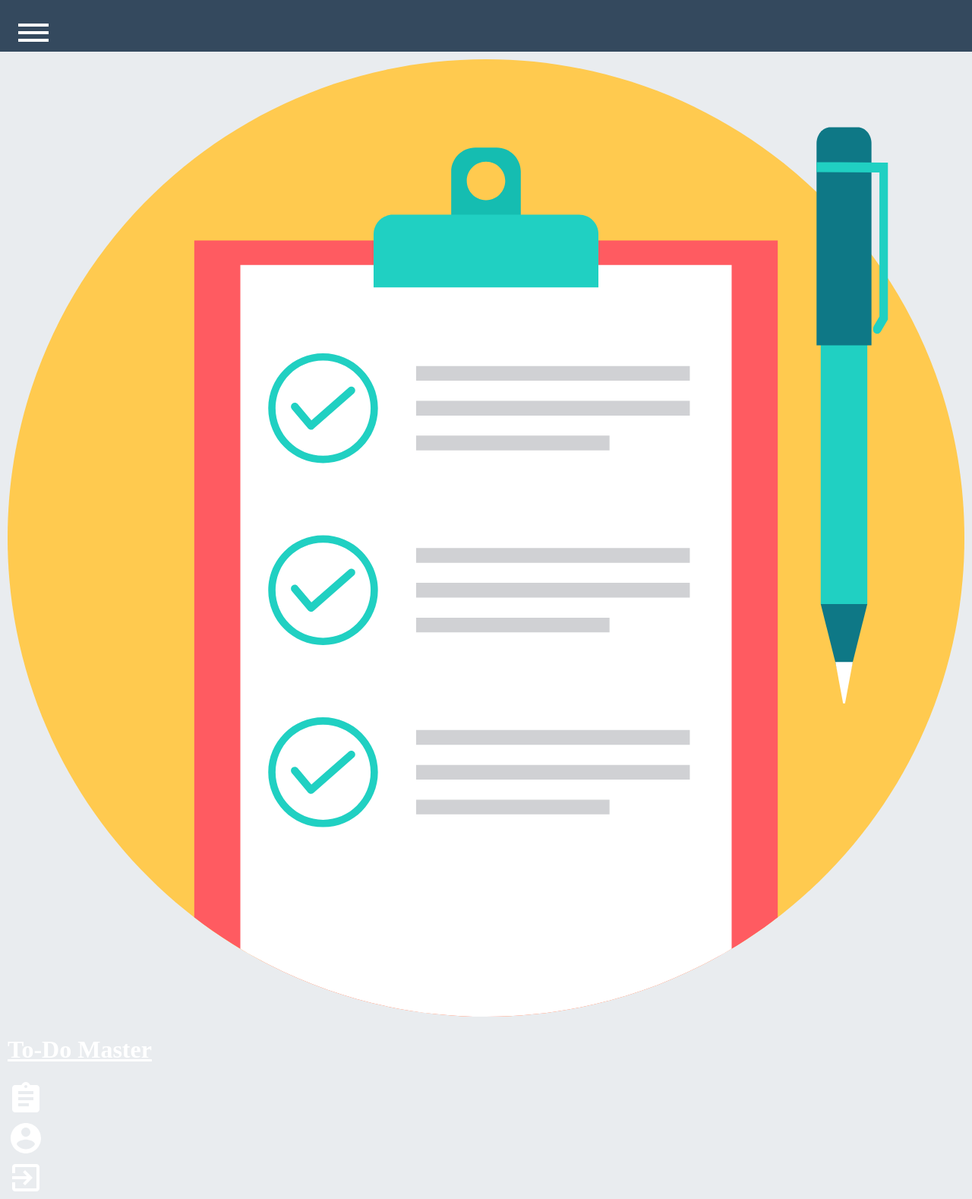
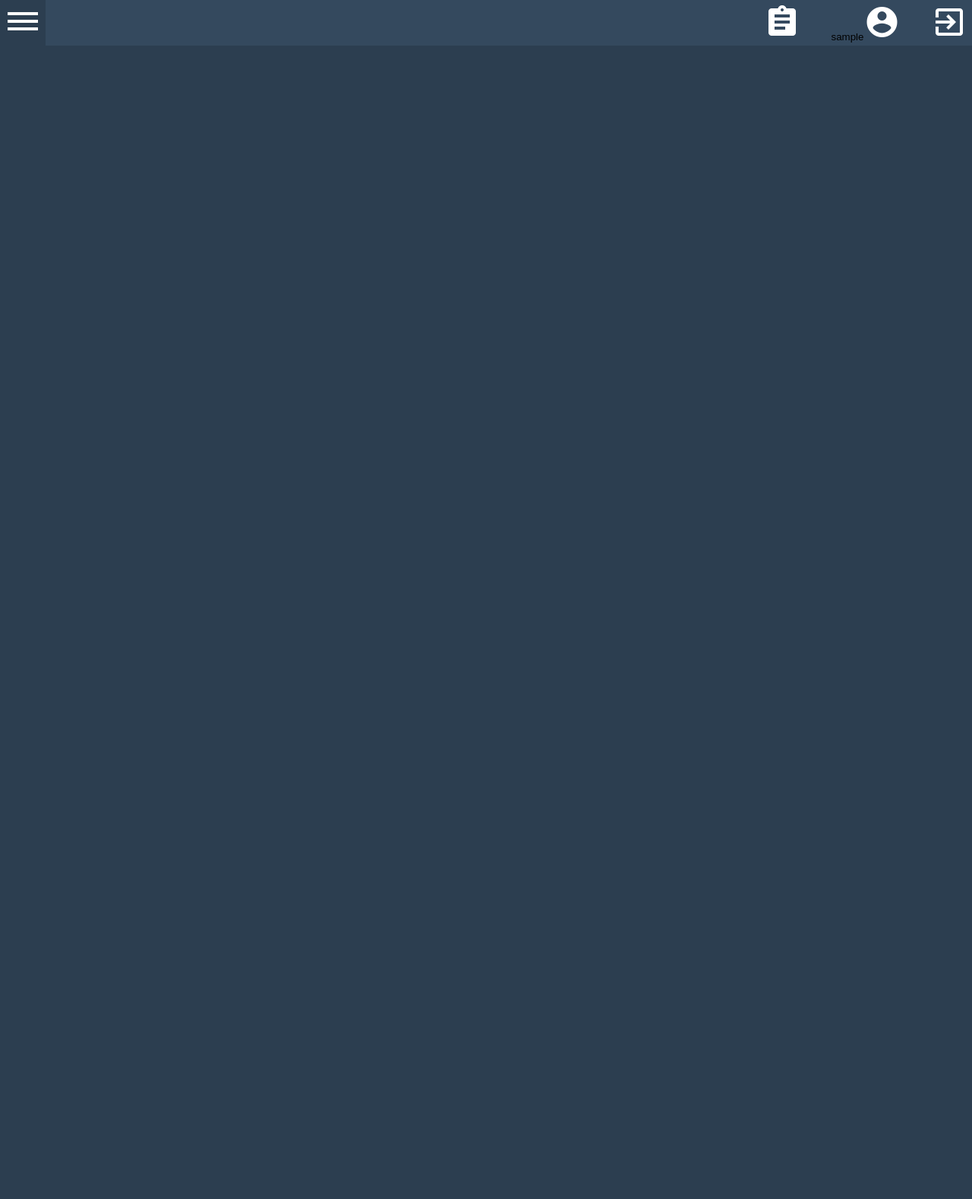
Before and after one commit to j-seixas/feup-ltw, a PHP site: page / in a window 1280 px wide. Shown: the whole page at 76% size. After the commit the page ends 60 px from the top, so only its background shows below. Run offline with PHP 8.4, Linux system fonts and the light colour scheme; the visitor is signed in with stand-in values (Sample User, id 1); data comes from the database, SQL or seed files in the repository.

Commit message:
some work in ui

```diff
--- a/css/mainStyle.css
+++ b/css/mainStyle.css
@@ -2,9 +2,13 @@ header {
   width: 100%
   color: white;
   background: #34495E;
-  min-height: 48px;
-  max-height: 48px;
-  padding: 10px;
+  min-height: 60px;
+  max-height: 60px;
+}
+
+header span{
+  padding: 0;
+  margin: 0;
 }
 
 .buttonIcons {
@@ -14,16 +18,26 @@ header {
   border: 0;
   cursor: pointer;
   padding: 0;
-  width: 48px;
-  min-height: 48px;
-  max-height: 48px;
-  margin: 10px;
+  width: 60px;
+  min-height: 60px;
+  max-height: 60px;
 
+}
+.buttonsRight {
+  float: right;
+}
+
+#profile {
+  width: 160px;
+  text-align: center;
 }
 
 .buttonIcons i{
   color: white;
   font-size: 48px;
+  width: 48px;
+  min-height: 48px;
+  max-height: 48px;
 }
 
 .buttonIcons:focus, .buttonIcons:hover, .buttonIcons:active{
@@ -34,9 +48,10 @@ header {
 body {
   width: 100%;
   margin: auto;
-  background-color: #e9ecef;
+  background-color: #2C3E50;
 
 }
+
 
 #login {
   display: grid;
--- a/templates/mainPage/header.php
+++ b/templates/mainPage/header.php
@@ -14,27 +14,37 @@
 
   <body>
     <header>
-      <div>
-        <button class="buttonIcons" type="button"><i class="material-icons md-light">dehaze</i></button>
-      </div>
-      <div id= "info">
-        <img src="resources/images/logo.svg"/>
-        <h1><a href="index.php" style='color:white'>To-Do Master</a></h1>
-      </div>
-      <div id="lists">
-        <form action="lists.php" method="post">
-        <input type="image" src="resources/images/icons/lists.svg" alt="viewProfile" />
-        </form>
-      </div>
-      <div id="profile">
-        <form action="profile.php" method="post">
-        <input type="image" src="resources/images/icons/account.svg" alt="viewProfile" />
-        </form>
-      </div>
-      <div id="logout">
-        <form action="signOut.php" method="post">
-        <input type="image" src="resources/images/icons/logout.svg" alt="Submit Form" />
-        </form>
-      </div>
+      <span>
+        <button id="leftMenu" class="buttonIcons" type="button"><i class="material-icons">dehaze</i></button>
+        <script>
+          document.getElementById("leftMenu").onclick = function(){
+            location.href = "index.php";
+          };
+        </script>
+      </span>
+      <span class="buttonsRight">
+        <button id="logout" class="buttonIcons" type="button"><i class="material-icons">exit_to_app</i></button>
+        <script>
+        document.getElementById("logout").onclick = function(){
+          location.href = "signOut.php";
+        };
+        </script>
+      </span>
+      <span class="buttonsRight">
+        <button id="profile" class="buttonIcons" type="button"><?=$_SESSION['userName']?><i class="material-icons">account_circle</i></button>
+        <script>
+          document.getElementById("profile").onclick = function(){
+            location.href = "profile.php";
+          };
+        </script>
+      </span>
+      <span class="buttonsRight">
+        <button id="lists" class="buttonIcons" type="button"><i class="material-icons">assignment</i></button>
+        <script>
+        document.getElementById("lists").onclick = function(){
+          location.href = "lists.php";
+        };
+        </script>
+      </span>
 
     </header>
--- a/templates/mainPage/mainPage.php
+++ b/templates/mainPage/mainPage.php
@@ -1,5 +1,5 @@
 <?php
   include_once('templates/mainPage/header.php');
-  /*include_once('templates/mainPage/signOut.php');*/
+  include_once('templates/mainPage/lists.php');
   include_once('templates/common/footer.php');
  ?>
```
Also changed, not shown: templates/mainPage/lists.php (added).
